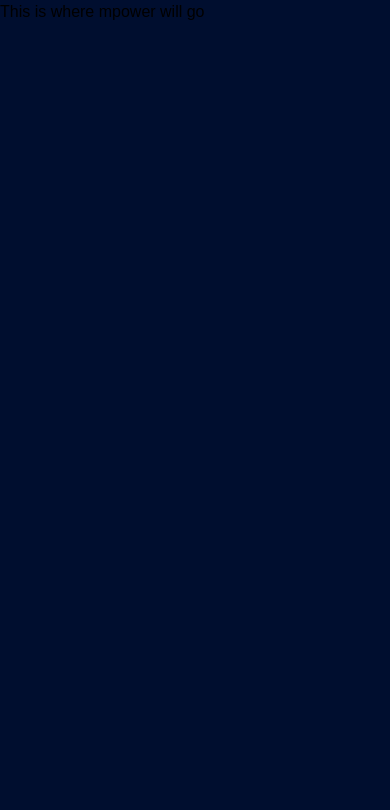
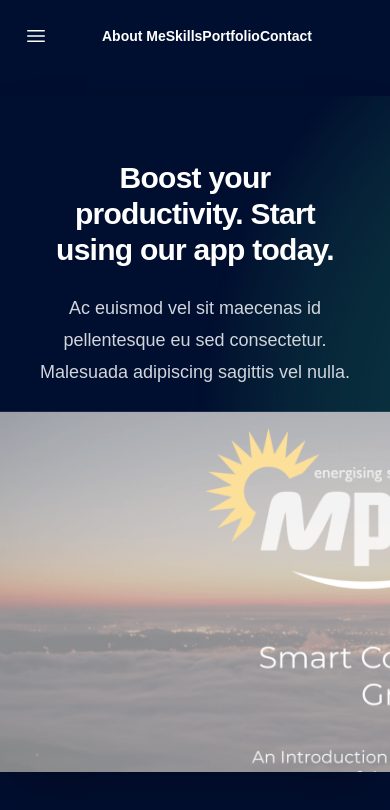
Before and after one commit to ciaranhayes/Nialls-Portfolio, a Next.js app: page /portfolio-mpower in a window 390 px wide. Shown: the top 810 px of the page. Built offline with nearby package versions, Linux system fonts and the light colour scheme; a web font is replaced by a local one.

Commit message:
figuring out the design of the portfolio pages

```diff
--- a/app/portfolio-mpower/page.tsx
+++ b/app/portfolio-mpower/page.tsx
@@ -1,5 +1,11 @@
+import Header from "@/components/header"
+import PortfolioMpower from "@/components/mpower"
+
 export default function MPower() {
     return (
-        <h1>This is where mpower will go</h1>
-    );
+        <>
+            <Header />
+            <PortfolioMpower />
+        </>
+    )
 }
--- a/app/portfolio-spotify/page.tsx
+++ b/app/portfolio-spotify/page.tsx
@@ -1,5 +1,74 @@
+const links = [
+  { name: 'Open roles', href: '#' },
+  { name: 'Internship program', href: '#' },
+  { name: 'Our values', href: '#' },
+  { name: 'Meet our leadership', href: '#' },
+]
+const stats = [
+  { name: 'Offices worldwide', value: '12' },
+  { name: 'Full-time colleagues', value: '300+' },
+  { name: 'Hours per week', value: '40' },
+  { name: 'Paid time off', value: 'Unlimited' },
+]
+
 export default function Spotify() {
-    return (
-        <h1>This is where spotify will go</h1>
-    );
+  return (
+    <div className="relative isolate overflow-hidden bg-gray-900 py-24 sm:py-32">
+      <img
+        alt=""
+        src="https://images.unsplash.com/photo-1521737604893-d14cc237f11d?ixlib=rb-4.0.3&ixid=MnwxMjA3fDB8MHxwaG90by1wYWdlfHx8fGVufDB8fHx8&auto=format&fit=crop&crop=focalpoint&fp-y=.8&w=2830&h=1500&q=80&blend=111827&sat=-100&exp=15&blend-mode=multiply"
+        className="absolute inset-0 -z-10 size-full object-cover object-right md:object-center"
+      />
+      <div
+        aria-hidden="true"
+        className="hidden sm:absolute sm:-top-10 sm:right-1/2 sm:-z-10 sm:mr-10 sm:block sm:transform-gpu sm:blur-3xl"
+      >
+        <div
+          style={{
+            clipPath:
+              'polygon(74.1% 44.1%, 100% 61.6%, 97.5% 26.9%, 85.5% 0.1%, 80.7% 2%, 72.5% 32.5%, 60.2% 62.4%, 52.4% 68.1%, 47.5% 58.3%, 45.2% 34.5%, 27.5% 76.7%, 0.1% 64.9%, 17.9% 100%, 27.6% 76.8%, 76.1% 97.7%, 74.1% 44.1%)',
+          }}
+          className="aspect-1097/845 w-274.25 bg-linear-to-tr from-[#ff4694] to-[#776fff] opacity-20"
+        />
+      </div>
+      <div
+        aria-hidden="true"
+        className="absolute -top-52 left-1/2 -z-10 -translate-x-1/2 transform-gpu blur-3xl sm:-top-112 sm:ml-16 sm:translate-x-0"
+      >
+        <div
+          style={{
+            clipPath:
+              'polygon(74.1% 44.1%, 100% 61.6%, 97.5% 26.9%, 85.5% 0.1%, 80.7% 2%, 72.5% 32.5%, 60.2% 62.4%, 52.4% 68.1%, 47.5% 58.3%, 45.2% 34.5%, 27.5% 76.7%, 0.1% 64.9%, 17.9% 100%, 27.6% 76.8%, 76.1% 97.7%, 74.1% 44.1%)',
+          }}
+          className="aspect-1097/845 w-274.25 bg-linear-to-tr from-[#ff4694] to-[#776fff] opacity-20"
+        />
+      </div>
+      <div className="mx-auto max-w-7xl px-6 lg:px-8">
+        <div className="mx-auto max-w-2xl lg:mx-0">
+          <h2 className="text-5xl font-semibold tracking-tight text-white sm:text-7xl">Work with us</h2>
+          <p className="mt-8 text-lg font-medium text-pretty text-gray-300 sm:text-xl/8">
+            Anim aute id magna aliqua ad ad non deserunt sunt. Qui irure qui lorem cupidatat commodo. Elit sunt amet
+            fugiat veniam occaecat fugiat.
+          </p>
+        </div>
+        <div className="mx-auto mt-10 max-w-2xl lg:mx-0 lg:max-w-none">
+          <div className="grid grid-cols-1 gap-x-8 gap-y-6 text-base/7 font-semibold text-white sm:grid-cols-2 md:flex lg:gap-x-10">
+            {links.map((link) => (
+              <a key={link.name} href={link.href}>
+                {link.name} <span aria-hidden="true">&rarr;</span>
+              </a>
+            ))}
+          </div>
+          <dl className="mt-16 grid grid-cols-1 gap-8 sm:mt-20 sm:grid-cols-2 lg:grid-cols-4">
+            {stats.map((stat) => (
+              <div key={stat.name} className="flex flex-col-reverse gap-1">
+                <dt className="text-base/7 text-gray-300">{stat.name}</dt>
+                <dd className="text-4xl font-semibold tracking-tight text-white">{stat.value}</dd>
+              </div>
+            ))}
+          </dl>
+        </div>
+      </div>
+    </div>
+  )
 }
--- a/components/header.tsx
+++ b/components/header.tsx
@@ -13,7 +13,7 @@ const navigation = [
 export default function Header() {
     const [mobileMenuOpen, setMobileMenuOpen] = useState(false);
     return (
-        <header className="absolute inset-x-0 top-0 z-50">
+        <header className="absolute inset-x-0 top-0 z-50 text-white">
             <nav aria-label="Global" className="flex items-center p-6 lg:px-8">
                 <div className="flex lg:hidden">
                     <button
--- /dev/null
+++ b/components/mpower.tsx
@@ -0,0 +1,42 @@
+import Image from "next/image"
+
+export default function PortfolioMpower() {
+    return (
+        <div className="bg-[#000e2f]">
+            <div className="mx-auto max-w-7xl py-24 sm:px-6 sm:py-32 lg:px-8">
+                <div className="relative isolate overflow-hidden bg-[#000e2f] px-6 pt-16 shadow-2xl sm:rounded-3xl sm:px-16 md:pt-24 lg:flex lg:gap-x-20 lg:px-24 lg:pt-0">
+                    <svg
+                        viewBox="0 0 1024 1024"
+                        aria-hidden="true"
+                        className="absolute top-1/2 left-1/2 -z-10 size-256 -translate-y-1/2 mask-[radial-gradient(closest-side,white,transparent)] sm:left-full sm:-ml-80 lg:left-1/2 lg:ml-0 lg:-translate-x-1/2 lg:translate-y-0"
+                    >
+                        <circle r={512} cx={512} cy={512} fill="url(#759c1415-0410-454c-8f7c-9a820de03641)" fillOpacity="0.7" />
+                        <defs>
+                            <radialGradient id="759c1415-0410-454c-8f7c-9a820de03641">
+                                <stop stopColor="#000e2f" />
+                                <stop offset={1} stopColor="#38d586" />
+                            </radialGradient>
+                        </defs>
+                    </svg>
+                    <div className="mx-auto max-w-md text-center lg:mx-0 lg:flex-auto lg:py-32 lg:text-left">
+                        <h2 className="text-3xl font-semibold tracking-tight text-balance text-white sm:text-4xl">
+                            Boost your productivity. Start using our app today.
+                        </h2>
+                        <p className="mt-6 text-lg/8 text-pretty text-gray-300">
+                            Ac euismod vel sit maecenas id pellentesque eu sed consectetur. Malesuada adipiscing sagittis vel nulla.
+                        </p>
+                    </div>
+                    <div className="relative mt-16 h-80 lg:mt-8">
+                        <Image
+                            alt="App screenshot"
+                            src="/portfolio-stuff.png"
+                            width={1824}
+                            height={1080}
+                            className="absolute -top-10 -left-20 w-228 max-w-none rounded-md bg-white/5 ring-1 ring-white/10"
+                        />
+                    </div>
+                </div>
+            </div>
+        </div>
+    )
+}
```
